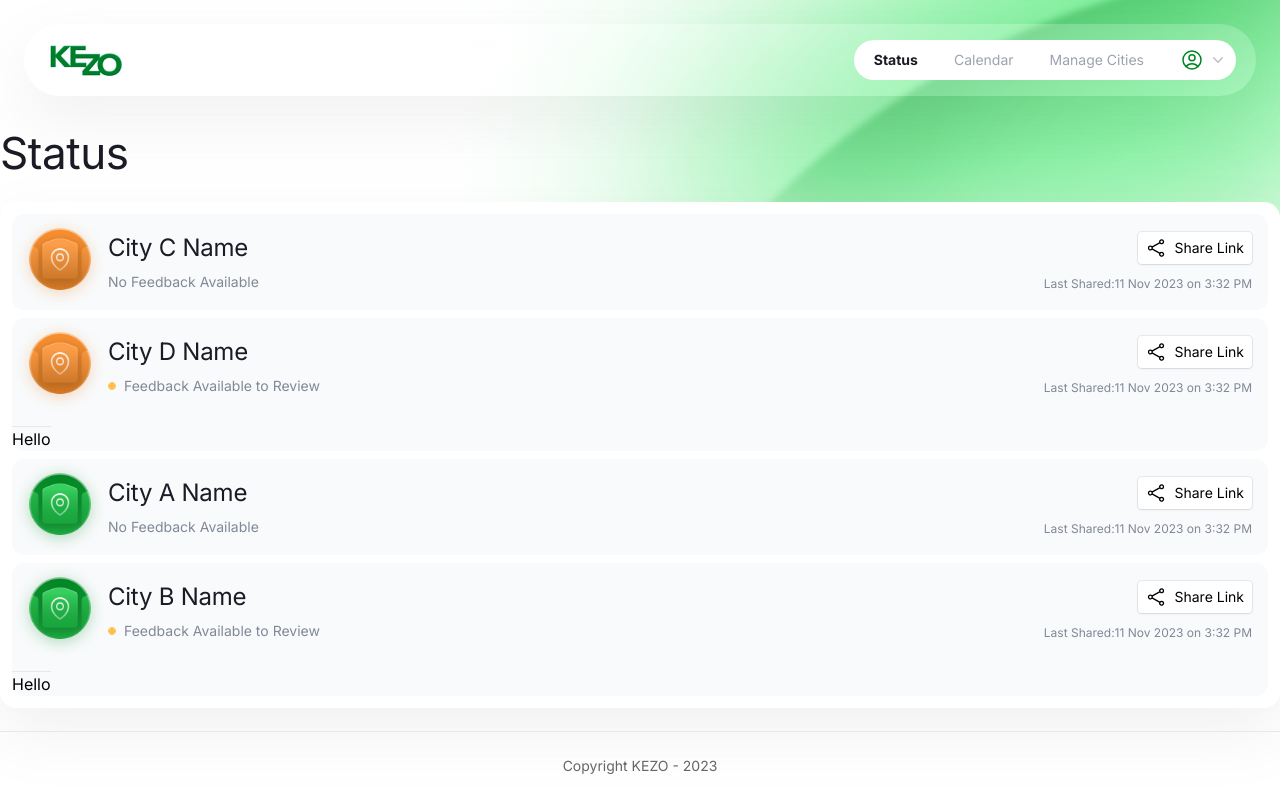
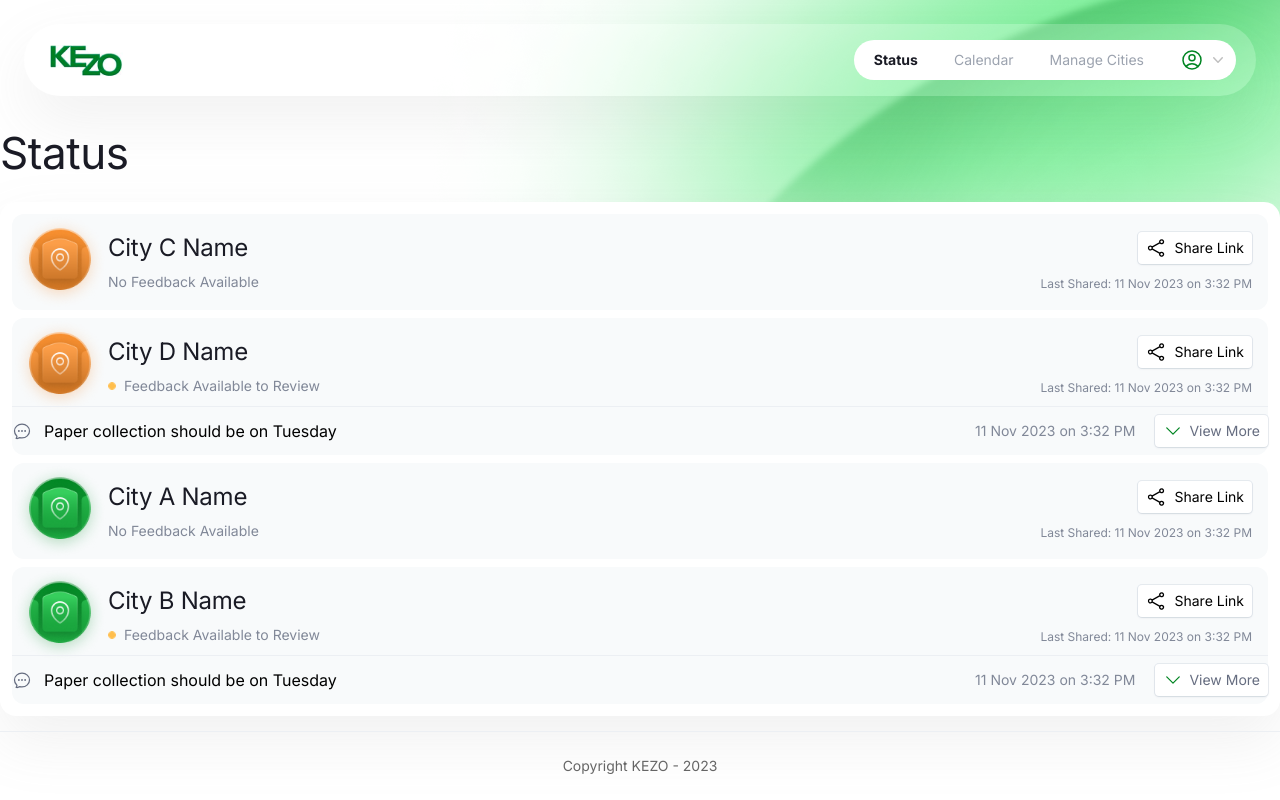
Before and after one commit to ZakariyaEnacton/kezo-web, a Next.js app: page / in a window 1280 px wide. Built offline with nearby package versions, Linux system fonts and the light colour scheme.

Commit message:
Feat: status section added

```diff
--- a/package.json
+++ b/package.json
@@ -9,6 +9,7 @@
     "lint": "next lint"
   },
   "dependencies": {
+    "@headlessui/react": "^1.7.17",
     "@heroicons/react": "^2.0.18",
     "next": "13.5.6",
     "react": "^18",
--- /dev/null
+++ b/src/components/CityCard.tsx
@@ -0,0 +1,128 @@
+import {
+  ChatBubbleOvalLeftEllipsisIcon,
+  ShareIcon,
+  ChevronDownIcon,
+} from "@heroicons/react/24/outline";
+import t from "./translate";
+import { Disclosure } from "@headlessui/react";
+import { ExclamationCircleIcon } from "@heroicons/react/24/outline";
+
+const CityCard = ({ city, index }: any) => {
+  return (
+    <div
+      key={index}
+      className="flex self-stretch gap-3 rounded-xl items-start bg-primary flex-col"
+    >
+      <div className="flex justify-between container items-center">
+        <div className="flex items-center">
+          <img
+            src={index < 2 ? "/Image/icon-orange.png" : "/Image/icon-green.png"}
+            alt={index < 2 ? "Orange_Logo" : "Green_Logo"}
+            className="w-24 h-24"
+          />
+          <div className="flex flex-col items-start gap-2">
+            <p className="text-2xl tracking-tighter font-normal text-black">
+              {city.city}
+            </p>
+            <div className="flex items-center gap-2">
+              {index % 2 !== 0 ? (
+                <img
+                  src="/Image/ellipse.png"
+                  className="h-2 w-2 rounded-full"
+                />
+              ) : (
+                ""
+              )}
+              <span className="text-sm font-normal text-secondary">
+                {index % 2 === 0 ? t("nofeed") : t("feed")}
+              </span>
+            </div>
+          </div>
+        </div>
+        <div className="flex items-end mr-4 flex-col gap-3">
+          <button
+            type="button"
+            className="flex shadow-share bg-white items-center gap-2 justify-center py-[6px] px-2 rounded "
+          >
+            <ShareIcon className="h-5 w-5" />
+            <span className="text-sm font-normal text-center">
+              {t("share")}
+            </span>
+          </button>
+          <span className="text-xs text-secondary">
+            {t("last_shared")}: {t("date")}
+          </span>
+        </div>
+      </div>
+      {index % 2 !== 0 ? (
+        <div className="mt-[-20px]  border-t border-third container max-w-[1270px]">
+          <Disclosure>
+            {({ open }) => (
+              <div className="pt-2 pb-2">
+                <div className="flex justify-between items-center">
+                  <div className="flex items-center gap-3 w-[711px]">
+                    <ChatBubbleOvalLeftEllipsisIcon
+                      className="h-5 w-5"
+                      color="#666D80"
+                    />
+                    <span className=" text-base font-normal">
+                      {t("paper_collection")}
+                    </span>
+                  </div>
+                  <div className="flex justify-end items-center gap-5">
+                    <span className="text-sm text-secondary">{t("date")}</span>
+                    <Disclosure.Button className="flex items-center justify-center py-[6px] px-2 gap-[6px] bg-white shadow-share rounded">
+                      <ChevronDownIcon
+                        className={`${
+                          open ? "rotate-180 transform" : ""
+                        } h-5 w-5 text-green`}
+                      />
+                      <span className="text-sm font-normal text-feed">
+                        View More
+                      </span>
+                    </Disclosure.Button>
+                  </div>
+                </div>
+                <Disclosure.Panel className="px-4 pb-2 pt-4">
+                  <div className="flex flex-col p-4 items-start gap-2 self-stretch rounded bg-third border border-tert">
+                    <span className="text-sm font-normal text-secondary ml-[2px]">
+                      {t("feedback")}
+                    </span>
+                    <div className="container">
+                      <div className="flex items-center justify-between">
+                        <div className="flex items-center gap-3">
+                          <ExclamationCircleIcon className="h-5 w-5" />
+                          <span className="text-base font-normal">
+                            {t("example_one")}
+                          </span>
+                        </div>
+                        <span className="text-sm text-secondary">
+                          {t("date")}
+                        </span>
+                      </div>
+                      <div className="container">
+                        <div className="flex items-center justify-between">
+                          <div className="flex items-center gap-3">
+                            <ExclamationCircleIcon className="h-5 w-5" />
+                            <span className="text-base font-normal">
+                              {t("example_two")}
+                            </span>
+                          </div>
+                          <span className="text-sm text-secondary">
+                            {t("date")}
+                          </span>
+                        </div>
+                      </div>
+                    </div>
+                  </div>
+                </Disclosure.Panel>
+              </div>
+            )}
+          </Disclosure>
+        </div>
+      ) : null}
+    </div>
+  );
+};
+
+export default CityCard;
--- a/src/components/Footer.tsx
+++ b/src/components/Footer.tsx
@@ -2,7 +2,7 @@ import t from "@/components/translate";
 
 const Footer = () => {
   return (
-    <div className="fixed bottom-0 container max-w-[1944px] py-6 border-t border-top flex justify-center">
+    <div className="fixed bottom-0 container max-w-[1944px] py-6 border-t border-third flex justify-center">
       <span className="text-sm font-normal text-center opacity-60">
         {t("footer")}
       </span>
--- a/src/components/section/StatusSection.tsx
+++ b/src/components/section/StatusSection.tsx
@@ -1,6 +1,7 @@
 import React from "react";
 import t from "../translate";
 import { ShareIcon } from "@heroicons/react/24/outline";
+import CityCard from "../CityCard";
 
 interface City {
   city: string;
@@ -15,59 +16,9 @@ const StatusSection: React.FC = () => {
   ];
 
   return (
-    <div className="flex mt-4 container max-w-[1310px] p-3 flex-col items-center gap-2 rounded-2xl bg-white shadow-header ">
+    <div className="flex mt-4 container p-3 flex-col items-center gap-2 rounded-2xl bg-white shadow-header ">
       {cities.map((city, index) => (
-        <div
-          key={index}
-          className="flex self-stretch gap-3 rounded-xl items-start bg-primary flex-col"
-        >
-          <div className="flex justify-between container items-center">
-            <div className="flex items-center">
-              <img
-                src={
-                  index < 2 ? "/Image/icon-orange.png" : "/Image/icon-green.png"
-                }
-                alt={index < 2 ? "Orange_Logo" : "Green_Logo"}
-                className="w-24 h-24"
-              />
-              <div className="flex flex-col items-start gap-2">
-                <p className="text-2xl tracking-tighter font-normal text-black">
-                  {city.city}
-                </p>
-                <div className="flex items-center gap-2">
-                  {index % 2 !== 0 ? (
-                    <img
-                      src="/Image/ellipse.png"
-                      className="h-2 w-2 rounded-full"
-                    />
-                  ) : (
-                    ""
-                  )}
-                  <span className="text-sm font-normal text-secondary">
-                    {index % 2 === 0 ? t("nofeed") : t("feed")}
-                  </span>
-                </div>
-              </div>
-            </div>
-            <div className="flex items-end mr-4 flex-col gap-3">
-              <button
-                type="button"
-                className="flex shadow-share bg-white items-center gap-2 justify-center py-[6px] px-2 rounded "
-              >
-                <ShareIcon className="h-5 w-5" />
-                <span className="text-sm font-normal text-center">
-                  {t("share")}
-                </span>
-              </button>
-              <span className="text-xs text-secondary">
-                {t("last_shared")}:11 Nov 2023 on 3:32 PM
-              </span>
-            </div>
-          </div>
-          {index % 2 !== 0 ? (
-            <div className="border-t border-top ">Hello</div>
-          ) : null}
-        </div>
+        <CityCard city={city} index={index} />
       ))}
     </div>
   );
--- a/src/components/translate.tsx
+++ b/src/components/translate.tsx
@@ -8,6 +8,9 @@ const translate: any = {
   paper_collection: "Paper collection should be on Tuesday",
   feedback: "Feedbacks",
   last_shared: "Last Shared",
+  date: "11 Nov 2023 on 3:32 PM",
+  example_one: "Feedback Example no. 1",
+  example_two: "Feedback Example no. 2",
 };
 
 const t = (phrase: string) => {
--- a/tailwind.config.ts
+++ b/tailwind.config.ts
@@ -13,8 +13,10 @@ const config: Config = {
         'black': '#1A1B25',
         'green': '#008522',
         'white': "#FFFFFF",
-        'top': '##ECEFF3',
-        'secondary': '#818898'
+        'third': '#ECEFF3',
+        'secondary': '#818898',
+        'tert': '#DFE1E7',
+        'feed': "#666D80"
       },
       boxShadow: {
         'header': '0px 25px 60px 0px rgba(142, 142, 142, 0.12);',
```
Also changed, not shown: 1 other file (tests, documents, lock files or other folders).
